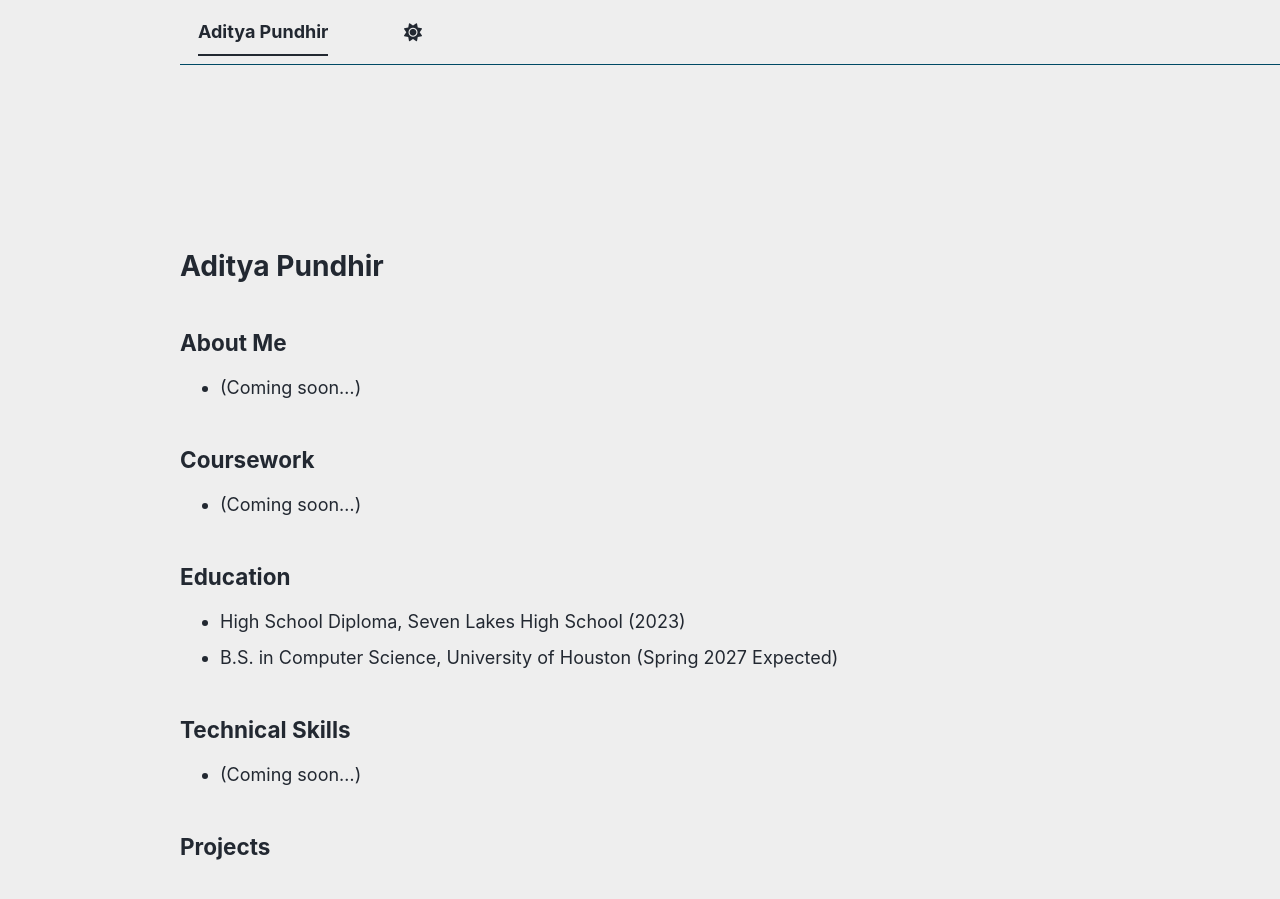
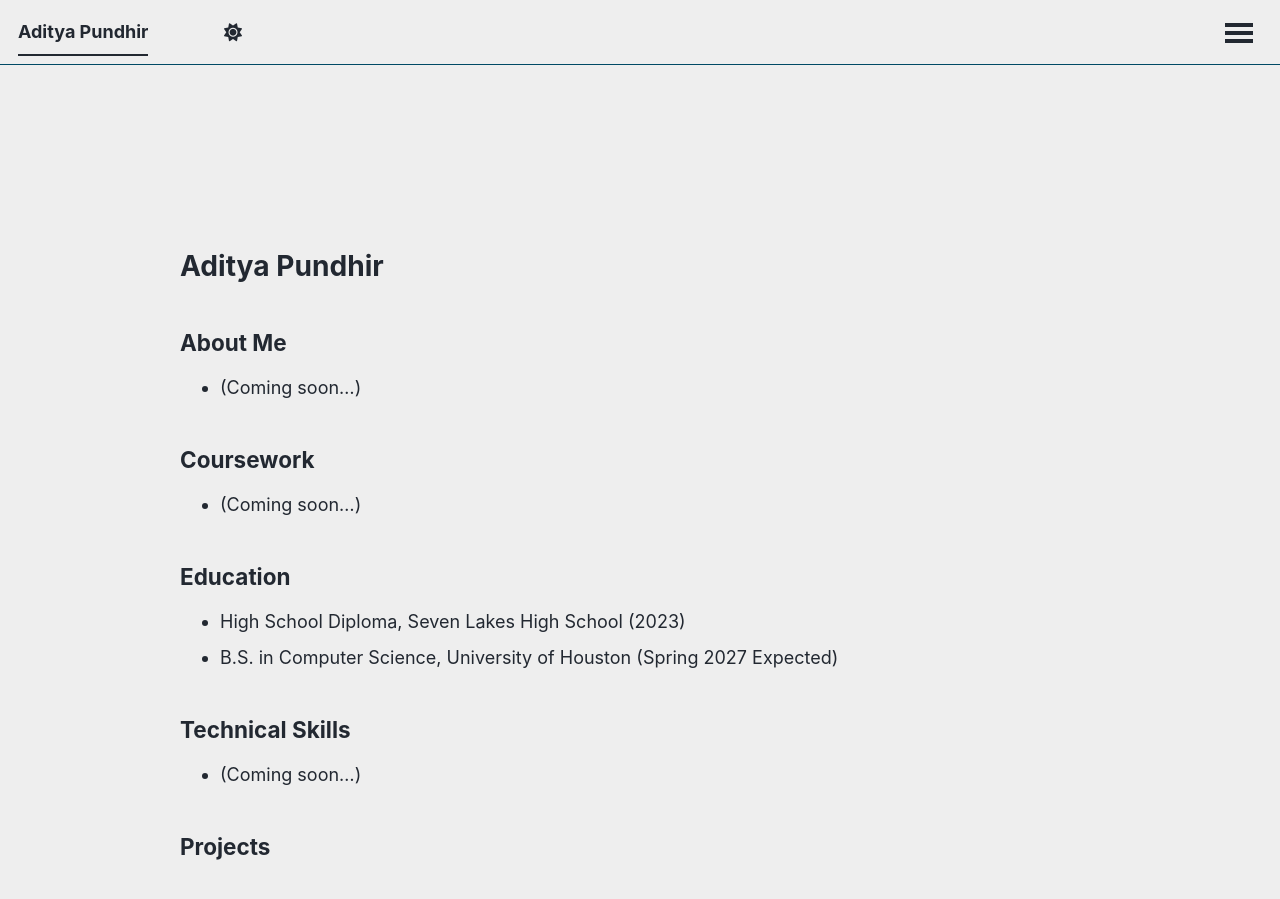
Before and after one commit to Aydapty/aydapty.github.io, a Jekyll site: the page built from _pages/about.md, in a window 1280 px wide and 900 px high. Built offline with Jekyll 4.4.1, drawn with Linux system fonts in a browser that asks for light colours; a script that is not in the unit is left out.

Commit message:
Appearance Overhaul 9

```diff
--- a/_pages/about.md
+++ b/_pages/about.md
@@ -16,7 +16,7 @@
     position: relative;
   }
 
-  /Reset background layout frames to cleanly match the centered body
+  /* Reset background layout frames to cleanly match the centered body */
   .masthead, .page__footer {
     left: 0 !important;
     right: 0 !important;
```
